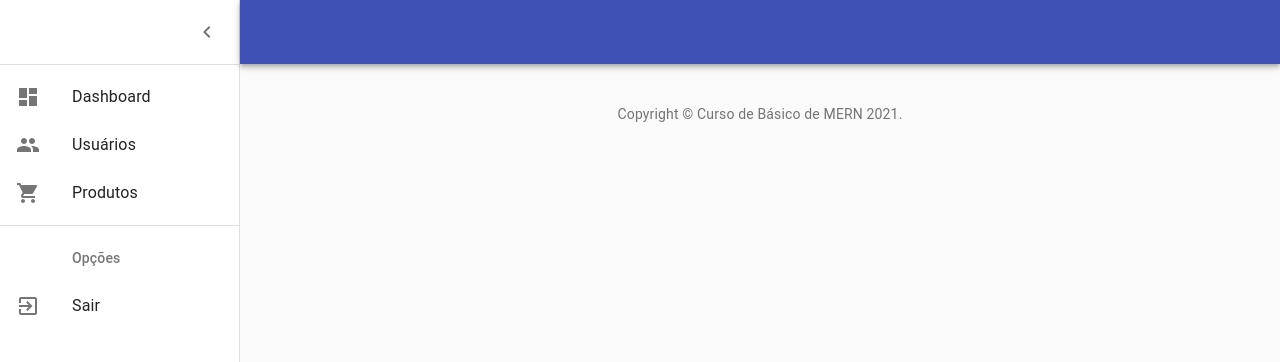
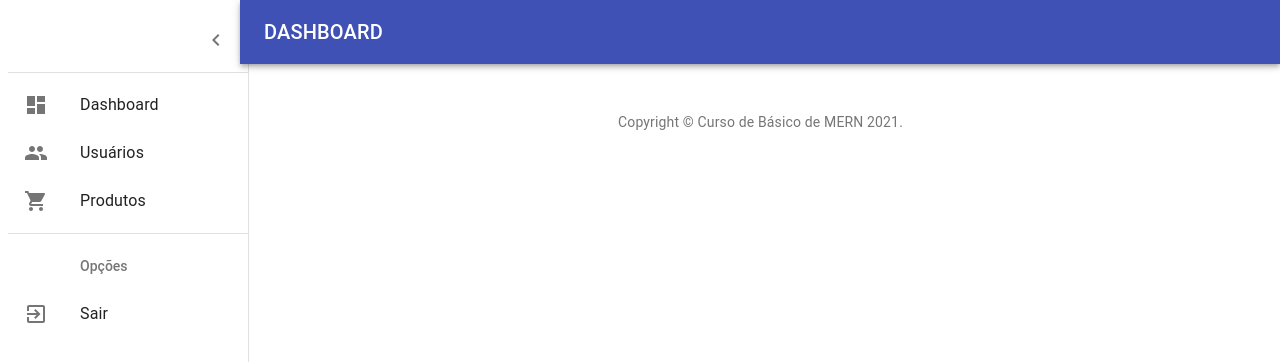
Before and after one commit to KeylaneSilva/MERN, a React (Create React App) app in the folder client/: page /admin in a window 1280 px wide. Shown: the top 362 px of the page. Built offline with nearby package versions, Linux system fonts and the light colour scheme.

Commit message:
refatorando

```diff
--- a/client/src/pages/admin/dashboard/index.js
+++ b/client/src/pages/admin/dashboard/index.js
@@ -1,58 +1,17 @@
 import React from 'react';
 import clsx from 'clsx';
 import { makeStyles } from '@material-ui/core/styles';
-import CssBaseline from '@material-ui/core/CssBaseline';
 
 import Box from '@material-ui/core/Box';
-
-import Badge from '@material-ui/core/Badge';
 import Container from '@material-ui/core/Container';
 import Grid from '@material-ui/core/Grid';
 
 import MenuAdmin from '../../../components/menu-admin';
 import Footer from '../../../components/footer-admim';
 
-
 const useStyles = makeStyles((theme) => ({
   root: {
     display: 'flex',
-  },
-  toolbar: {
-    paddingRight: 24, // keep right padding when drawer closed
-  },
-  toolbarIcon: {
-    display: 'flex',
-    alignItems: 'center',
-    justifyContent: 'flex-end',
-    padding: '0 8px',
-    ...theme.mixins.toolbar,
-  },
-  appBar: {
-    zIndex: theme.zIndex.drawer + 1,
-    transition: theme.transitions.create(['width', 'margin'], {
-      easing: theme.transitions.easing.sharp,
-      duration: theme.transitions.duration.leavingScreen,
-    }),
-  },
-  menuButton: {
-    marginRight: 36,
-  },
-  menuButtonHidden: {
-    display: 'none',
-  },
-  title: {
-    flexGrow: 1,
-  },
-  drawerPaperClose: {
-    overflowX: 'hidden',
-    transition: theme.transitions.create('width', {
-      easing: theme.transitions.easing.sharp,
-      duration: theme.transitions.duration.leavingScreen,
-    }),
-    width: theme.spacing(7),
-    [theme.breakpoints.up('sm')]: {
-      width: theme.spacing(9),
-    },
   },
   appBarSpacer: theme.mixins.toolbar,
   content: {
@@ -82,9 +41,7 @@ export default function Dashboard() {
 
   return (
     <div className={classes.root}>
-      <CssBaseline />
-    <MenuAdmin />
-
+    <MenuAdmin title={'DASHBOARD'}/>
       <main className={classes.content}>
         <div className={classes.appBarSpacer} />
         <Container maxWidth="lg" className={classes.container}>
```
